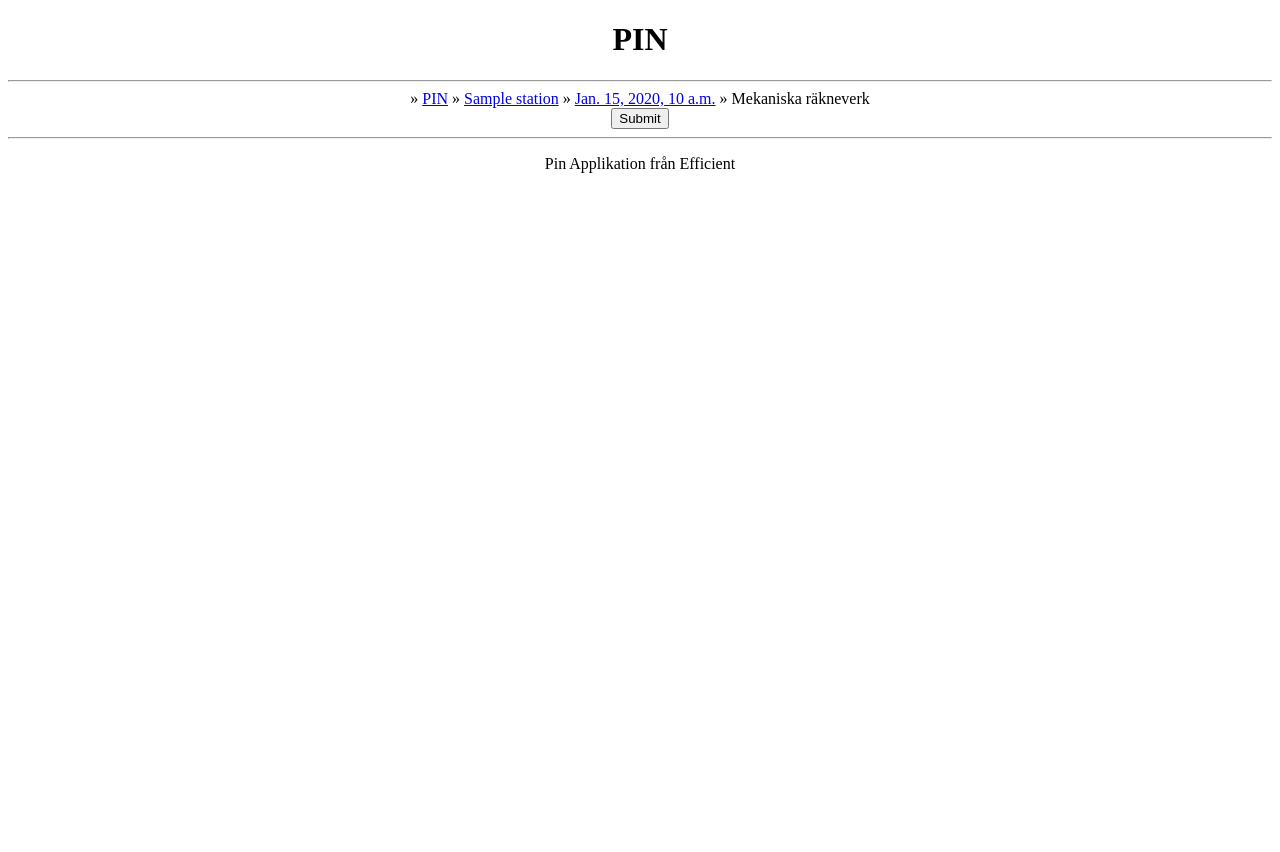
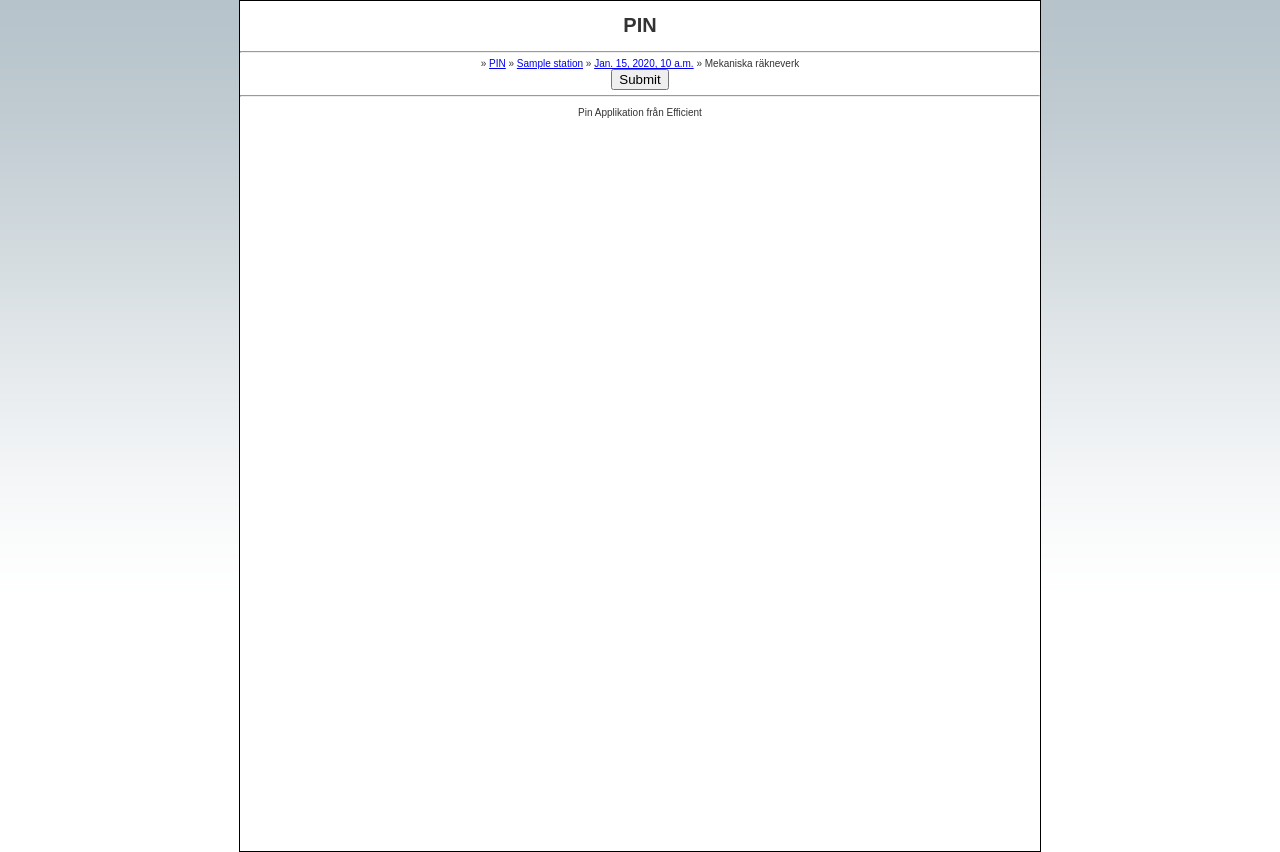
Before and after one commit to anotheroni/sbh, a Django app: template templates/pin/mech_report.html in a window 1280 px wide. Before the commit the page ends 173 px from the top, so only its background shows below. Run offline with Django 3.2, Linux system fonts and the light colour scheme; the template is opened without the code that fills it: most values are stand-ins (such as "Sample title", 1, 10 or a date in 2020).

Commit message:
Fixed bug when adding a new pump or fuel type. Added some more css
git-svn-id: file:///home/svnrepo/sbh/trunk@16 898ca85e-fc40-43f0-9d85-aa2c6ea4f529

```diff
--- a/media/css/style.css
+++ b/media/css/style.css
@@ -1,5 +1,16 @@
-body{
-    text-align:center;
+body
+{
+	margin: 0;
+	padding: 0;
+	height: 100%;
+	background-image:url(../images/bodybgd.png);
+	background-repeat:repeat-x;
+	background-color:#FFF;
+	text-align:center;
+	color:#333;
+	font-family:Arial, Helvetica, sans-serif;
+	font-size:10px;
+	/*text-align: center;*/
 }
 #formTable
 {
@@ -10,6 +21,16 @@ body{
 	margin-left: auto;
 	margin-right: auto;
 
+}
+#mainContainer
+{
+    width:800px;
+    height:850px;
+    border: 1px #000000 solid;
+    /*background-image:url(../images/mainBgd.png);*/
+    background-repeat:repeat-x;
+    background-color:#FFF;
+    /*background-color:#f0f7fa;*/
 }
 tr{
 	border-bottom: 1px #6699CC dotted;
--- a/pin/views.py
+++ b/pin/views.py
@@ -347,7 +347,7 @@ def view_report(request, rid=0):
     row17tot = ftdo.elec_meter_reading
     row21tot = 0.0
     row33tot = 0.0
-    if prev_rep:
+    if prev_rep and ftdo_prev:
       row11.append(ftdo_prev.mech_total_today)
       row14.append(row14tot - ftdo_prev.mech_total_today)
       row16.append(ftdo_prev.elec_meter_reading)
@@ -378,7 +378,7 @@ def view_report(request, rid=0):
     row33tot = row33tot + ftdo.rundp_data - row14tot + totdelivery
     row33.append(row33tot)
     row34.append(ftdo.pin_meter_reading - row33tot)
-    if prev_rep:
+    if prev_rep and ftdo_prev:
       row35.append(ftdo_prev.accumulated_storage_diff)
       row36tot = ftdo.pin_meter_reading - row33tot + ftdo_prev.accumulated_storage_diff
       row36.append(row36tot)
--- a/templates/base.html
+++ b/templates/base.html
@@ -5,6 +5,7 @@
     <title>{% block title %}{% endblock %}</title>
 </head>
 <body>
+  <center><div id="mainContainer">
     {% block header %}
       <h1>Applikationer</h1>
     {% endblock %}
@@ -22,5 +23,6 @@
       <hr>
       <p>Efficient</p>
     {% endblock %}
+  </div></center>
 </body>
 </html>
--- a/templates/pin/mech_report.html
+++ b/templates/pin/mech_report.html
@@ -13,7 +13,7 @@
   {% endif %}
 
   <form action="" method="post">
-    <table>
+    <table id="formTable">
       {{ form.as_spsh }}
     </table>
     <input type="submit" value="Submit">
--- a/templates/pin/misc_report.html
+++ b/templates/pin/misc_report.html
@@ -13,7 +13,7 @@
   {% endif %}
 
   <form action="" method="post">
-    <table>
+    <table id="formTable">
       {{ form.as_spsh }}
     </table>
     <input type="submit" value="Submit">
--- a/templates/pin/view_report.html
+++ b/templates/pin/view_report.html
@@ -17,7 +17,7 @@
     </p>
   {% endif %}
 
-  <table>
+  <table id="formTable">
   {% for row in page %}
     <tr>
     {% for col in row %}
```
Also changed, not shown: media/images/bodybgd.png (added).
